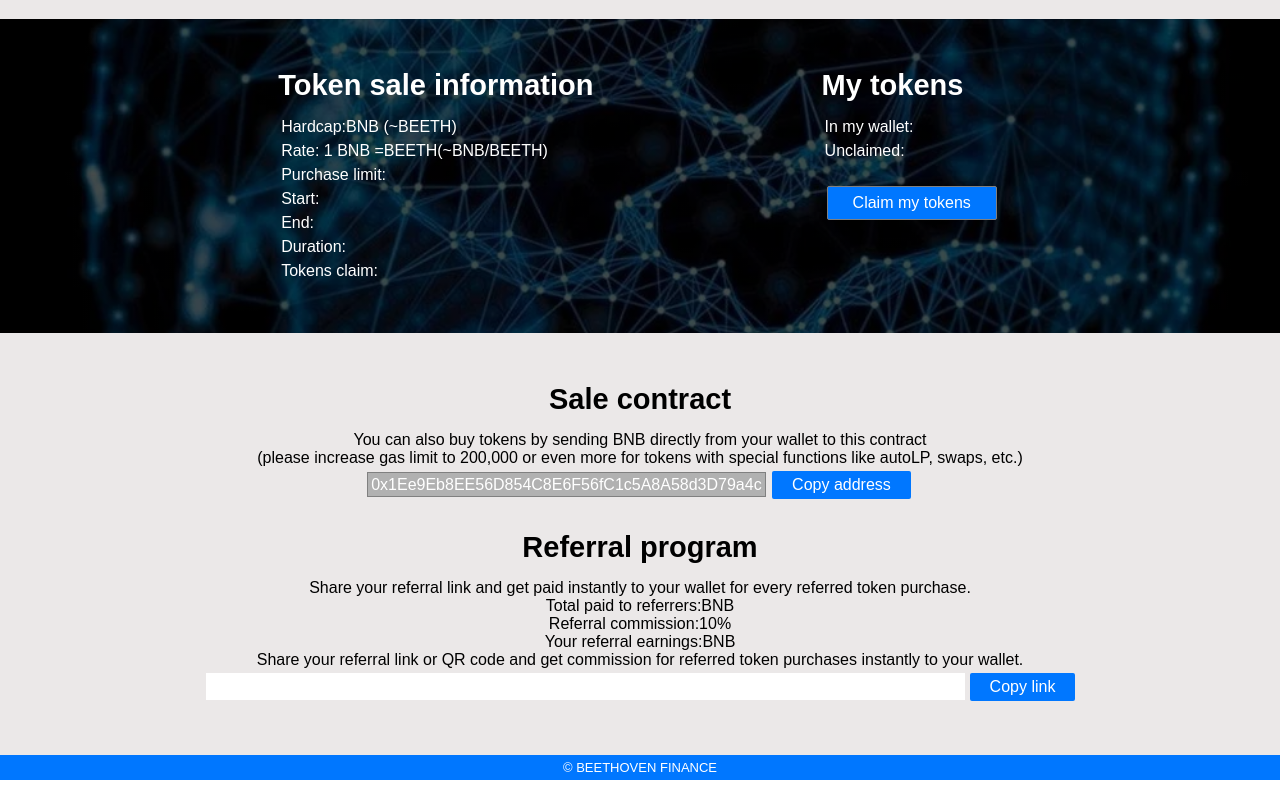
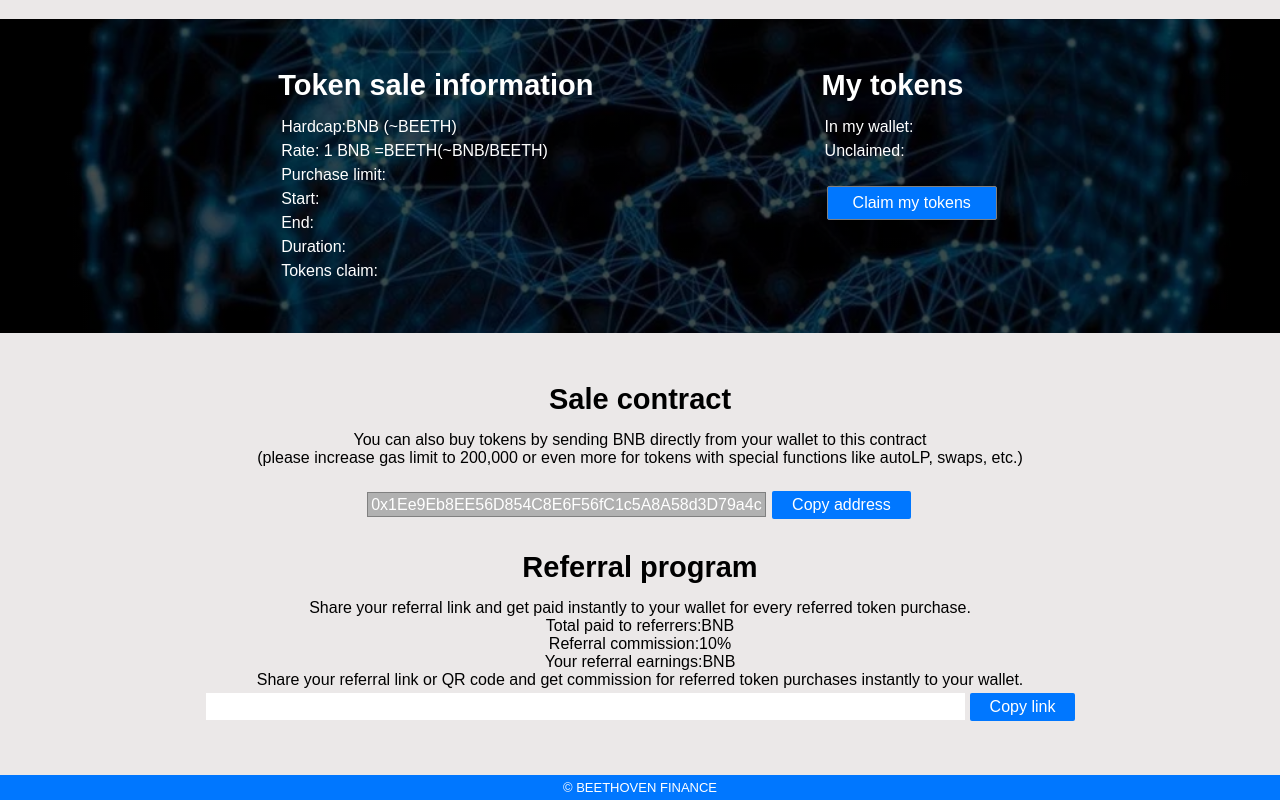
Before and after one commit to Shahriar-H/upwork_project, a plain HTML site: page index.html in a window 1280 px wide. Shown: the part 690-1490 px from the top of the page. Drawn offline with nearby package versions, Linux system fonts and the light colour scheme.

Commit message:
Add files via upload

```diff
--- a/index.html
+++ b/index.html
@@ -186,7 +186,7 @@
             <p>You can also buy tokens by sending BNB directly from your wallet to this contract<br>
                 (please increase gas limit to 200,000 or even more for tokens with special functions like autoLP, swaps, etc.)
             </p>
-            <p style="margin-bottom: 10px;">
+            <p style="margin-bottom: 10px;margin-top: 20px;">
                 <a class="dislink" href="https://bscscan.com/address/0x1Ee9Eb8EE56D854C8E6F56fC1c5A8A58d3D79a4c" target="_blank"
                 id="saleAddress">0x1Ee9Eb8EE56D854C8E6F56fC1c5A8A58d3D79a4c</a>
                 <button class="copySale" id="copySale" style="text-align: center">Copy address</button>
```
